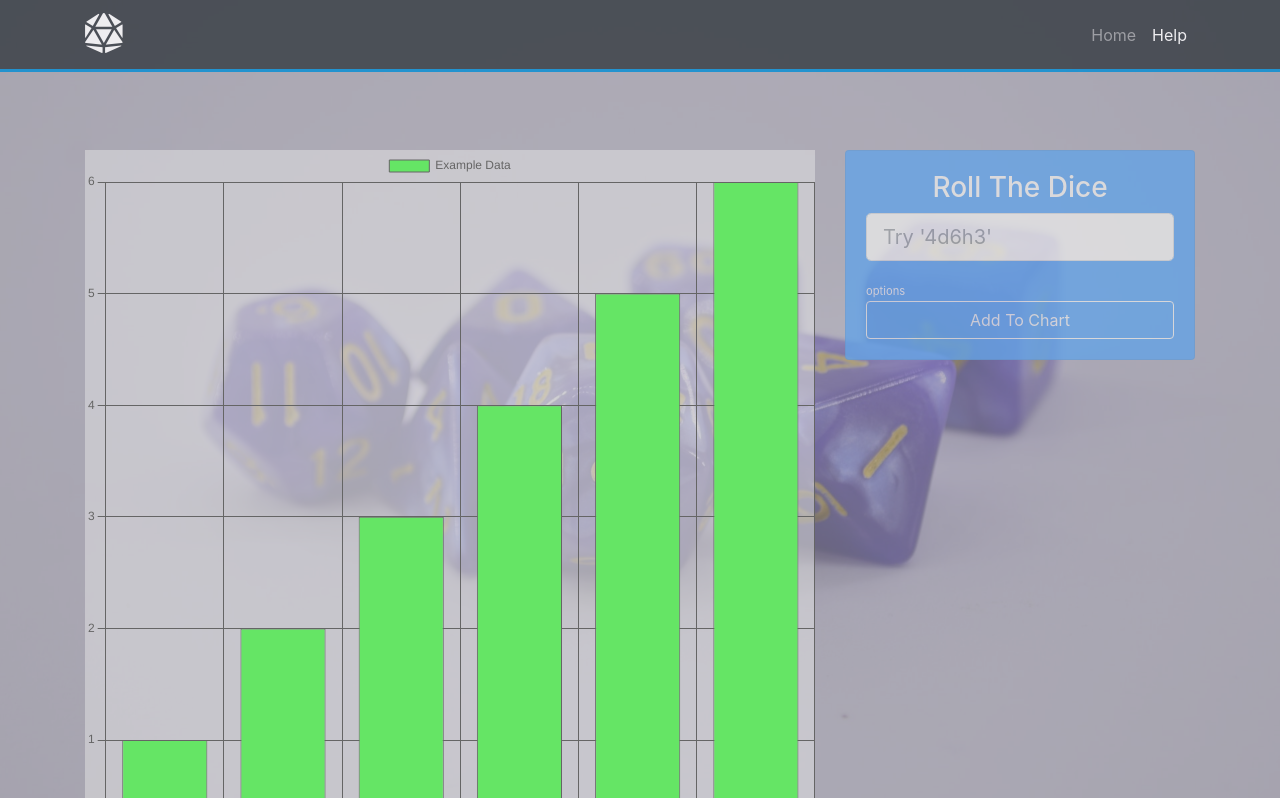
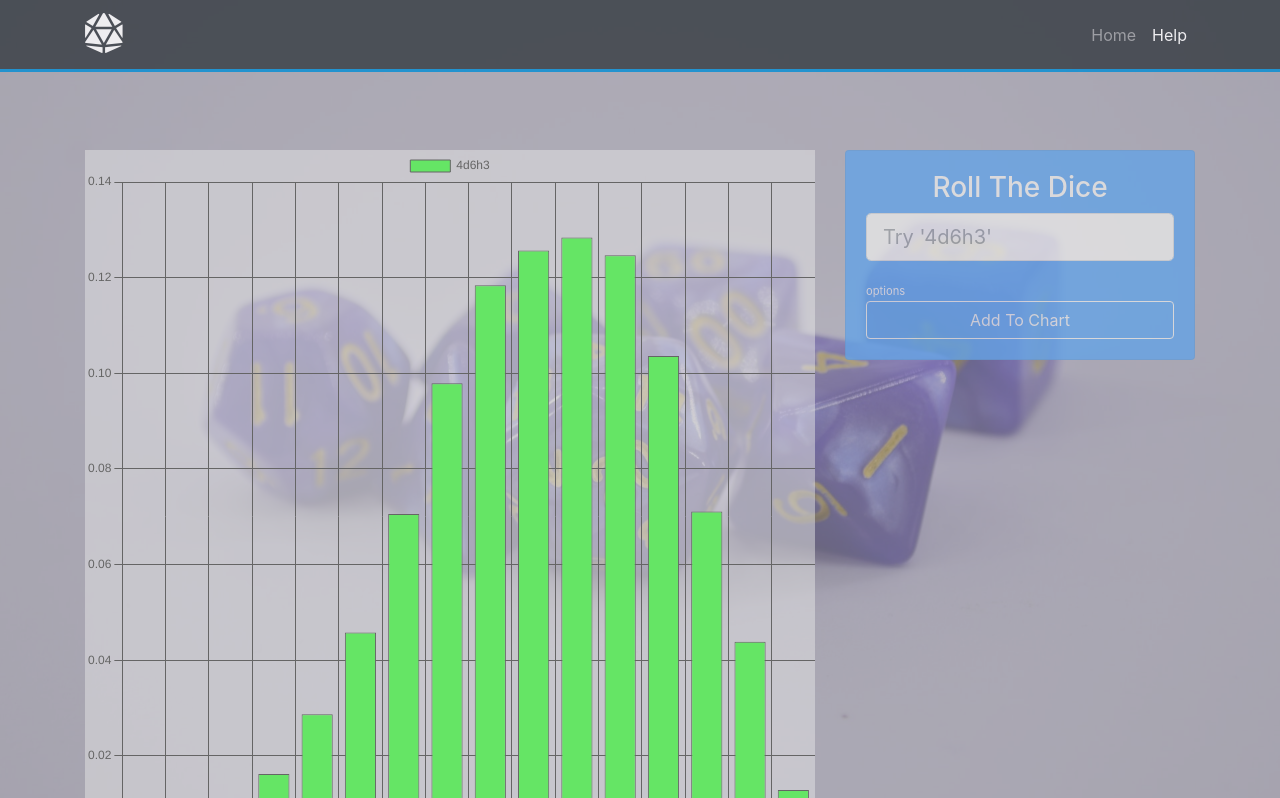
Before and after one commit to harrisonapickettiv/DiceRollStatistics, a website built with Parcel: page src/index.html in a window 1280 px wide. Both pictures are taken after a click on the element "Add To Chart". Shown: the top 798 px of the page. Built offline with nearby package versions, Linux system fonts and the light colour scheme.

Commit message:
Display a histogram from data generated with diceRoller.js

```diff
--- a/src/index.html
+++ b/src/index.html
@@ -67,6 +67,7 @@
                   <form>
                     <div class="form-group">
                       <input
+                        id="rollExpression"
                         type="text"
                         class="form-control form-control-lg"
                         placeholder="Try '4d6h3'"
@@ -84,11 +85,10 @@
                     <div class="collapse multi-collapse" id="diceRollOptions">
                       <div class="input-group">
                         <div class="input-group-prepend">
-                          <span class="input-group-text"
-                            >Number of Dice Rolls</span
-                          >
+                          <span class="input-group-text">Trials</span>
                         </div>
                         <input
+                          id="trials"
                           type="text"
                           class="form-control form-control-lg"
                           value="10000"
--- a/src/js/chart.js
+++ b/src/js/chart.js
@@ -1,5 +1,6 @@
+import { updateChartData } from './histogram';
+
 const { Chart } = window;
-
 Chart.defaults.color = '#000000';
 Chart.defaults.borderColor = '#000000';
 
@@ -17,17 +18,10 @@ const diceChart = new Chart(ctx, {
 });
 
 const updateChart = () => {
-  diceChart.data.labels = [1, 2, 3, 4, 5, 6];
-  diceChart.data.datasets = [
-    {
-      label: 'Example Data',
-      data: [1, 2, 3, 4, 5, 6],
-      backgroundColor: '#00ff00',
-      borderColor: '#000000',
-      borderWidth: 1,
-    },
-  ];
+  const trials = parseInt(document.getElementById('trials').value);
+  const rollExpr = document.getElementById('rollExpression').value || '4d6h3';
 
+  diceChart.data = updateChartData(rollExpr, trials, diceChart.data);
   diceChart.update();
 };
 
--- /dev/null
+++ b/src/js/histogram.js
@@ -0,0 +1,74 @@
+import { roll } from './diceRoller';
+
+const getRawData = (rollExpr, trials) => {
+  const rawData = [];
+  for (let i = 0; i < trials; i++) {
+    rawData.push(roll(rollExpr).total);
+  }
+  return rawData;
+};
+
+const tabulateData = (rawData) => {
+  const rollData = {};
+  for (
+    let rollTotal = Math.min(...rawData);
+    rollTotal <= Math.max(...rawData);
+    rollTotal++
+  ) {
+    rollData[rollTotal] = 0;
+  }
+  for (const rollTotal of rawData) {
+    rollData[rollTotal] += 1;
+  }
+  return rollData;
+};
+
+const calcPercent = (tabData, trials) => {
+  const rollData = {};
+  for (const label of Object.keys(tabData)) {
+    rollData[label] = tabData[label] / trials;
+  }
+  return rollData;
+};
+
+const updateLabels = (labels, rollData) => {
+  const chartLabels = new Set(labels);
+  for (const label of Object.keys(rollData)) {
+    chartLabels.add(label);
+  }
+  return [...chartLabels].sort((a, b) => a - b);
+};
+
+const getChartData = (labels, rollData) => {
+  const data = [];
+  for (const label of labels) {
+    data.push(rollData[label] || 0);
+  }
+  return data;
+};
+
+const updateChartData = (rollExpr, trials, chartData) => {
+  const rawData = getRawData(rollExpr, trials);
+  const tabData = tabulateData(rawData);
+  const rollData = calcPercent(tabData, trials);
+
+  chartData.labels = updateLabels(chartData.labels, rollData);
+  chartData.datasets.push({
+    label: rollExpr,
+    data: getChartData(chartData.labels, rollData),
+    backgroundColor: '#00ff00',
+    borderColor: '#000000',
+    borderWidth: 1,
+  });
+
+  return chartData;
+};
+
+export {
+  updateChartData,
+  getRawData,
+  tabulateData,
+  calcPercent,
+  updateLabels,
+  getChartData,
+};
```
Also changed, not shown: test/histogram.test.js (added, +213 -0 lines).
